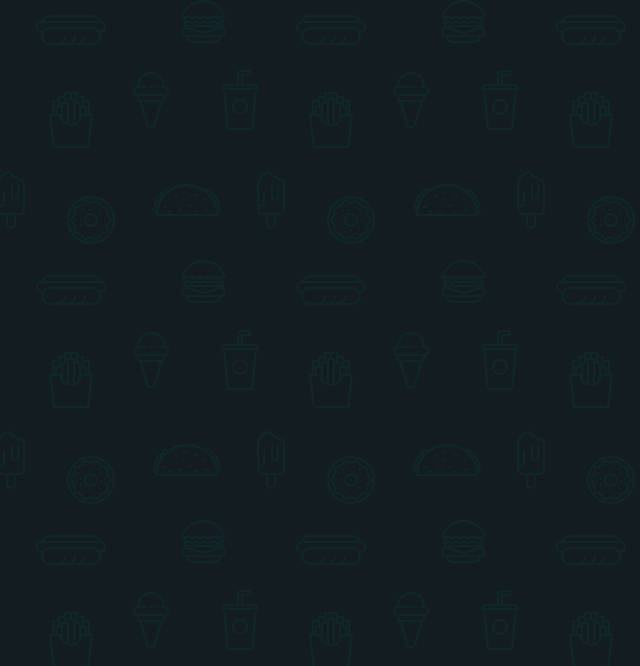
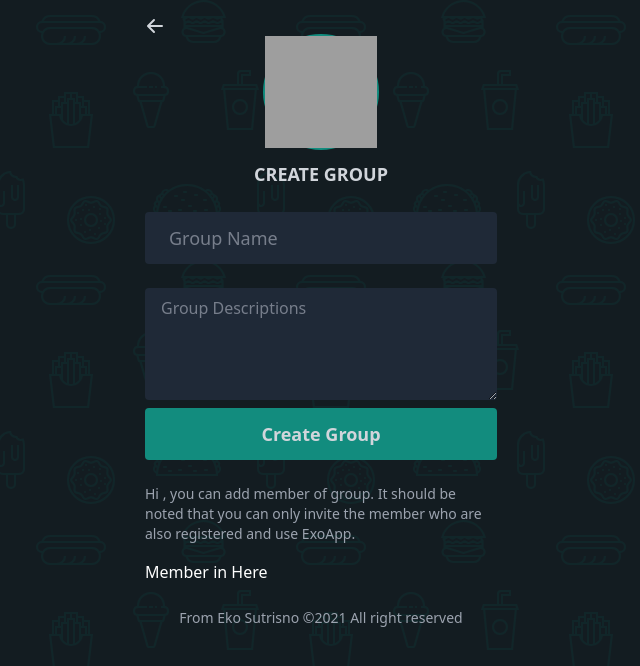
Before and after one commit to ekosutrisno/exoapp-chat, a Vue app: page /create-group in a window 1280 px wide. Before the commit this address had no page. Shown: the top 666 px of the page, without its empty margins (319-959 px from the left). Built offline with nearby package versions, Linux system fonts and the light colour scheme; grey boxes are pictures that could not be loaded; what vue3-click-away would draw is missing.

Commit message:
feat: add functionality for Create Group

```diff
--- a/src/components/Chat.vue
+++ b/src/components/Chat.vue
@@ -2,13 +2,13 @@
    <div class="h-auto group max-w-xs text-sm rounded-lg relative shadow-lg text-gray-300" :class="{
       'rounded-tl-none ':idx == 0 && isOwner == false,
       'bg-whatsapp-dark-200': isOwner == false,
-      'rounded-tr-none ':idx == 0 && isOwner,
+      'rounded-br-none ':idx == 0 && isOwner,
       'bg-whatsapp-teal-green-dark ': isOwner,
       }"
    >
 
       <div
-         class="absolute top-0 arrow-down"
+         class="absolute bottom-0 arrow-down"
          :class="{
             '-left-2': isOwner == false,
             'arrow-down-gray' : isOwner == false,
@@ -62,7 +62,7 @@ export default {
       border-left: 10px solid transparent;
       border-right: 10px solid transparent;
       border-radius: 10px;
-      border-top: 12px solid #2A2F32
+      border-bottom: 10px solid #2A2F32
    }
    .arrow-down-green {
       width: 0;
@@ -70,6 +70,6 @@ export default {
       border-left: 10px solid transparent;
       border-right: 10px solid transparent;
       border-radius: 10px;
-      border-top: 12px solid #075E54
+      border-bottom: 10px solid #075E54
    }
 </style>
--- a/src/components/MenuOption.vue
+++ b/src/components/MenuOption.vue
@@ -2,7 +2,7 @@
  <div class="absolute py-2 w-44 h-auto top-1 right-1 rounded bg-whatsapp-dark-100 ring-1 ring-whatsapp-dark-200 shadow-xl">
    <router-link class="inline-flex justify-start items-start pl-4 font-medium float-left py-2 hover:bg-gray-700 w-full" :to="{path:'/profile'}">Profile</router-link>
    <router-link class="inline-flex justify-start items-start pl-4 font-medium float-left py-2 hover:bg-gray-700 w-full" :to="{path:'/invite-friend'}">Invite friend</router-link>
-   <p class="inline-flex justify-start items-start pl-4 font-medium float-left py-2 hover:bg-gray-700 w-full" :to="{path:'/'}">New group</p>
+   <router-link class="inline-flex justify-start items-start pl-4 font-medium float-left py-2 hover:bg-gray-700 w-full" :to="{path:'/create-group'}">New group</router-link>
    <p class="inline-flex justify-start items-start pl-4 font-medium float-left py-2 hover:bg-gray-700 w-full" :to="{path:'/'}">Settings</p>
    <router-link class="inline-flex justify-start items-start pl-4 font-medium float-left py-2 hover:bg-gray-700 w-full" :to="{path:'/login'}" @click="$emit('on-logout')">Logout</router-link>
    <p class="inline-flex justify-start text-sm items-start pl-4 font-medium float-left py-2 text-gray-400 w-full" >App v0.0.1-Beta</p>
--- a/src/router.js
+++ b/src/router.js
@@ -1,48 +1,45 @@
 import { createRouter, createWebHistory } from 'vue-router';
-
-import HomePage from './views/HomePage.vue';
-import LoginPage from './views/LoginPage.vue';
-import RegisterPage from './views/RegisterPage.vue';
-import ChatHome from './views/ChatHome.vue';
-import InviteFriend from './views/InviteFriend.vue';
-import ChatRoom from './views/ChatRoom.vue';
-import ProfilePage from './views/ProfilePage.vue';
 
 const routes = [
    {
       path: "/",
       name: "Home",
-      component: HomePage,
+      component: () => import('./views/HomePage.vue'),
    },
    {
       path: "/login",
       name: "Login",
-      component: LoginPage,
+      component: () => import('./views/LoginPage.vue'),
    },
    {
       path: "/register",
       name: "Register",
-      component: RegisterPage,
+      component: () => import('./views/RegisterPage.vue'),
    },
    {
       path: "/profile",
       name: "Profile",
-      component: ProfilePage,
+      component: () => import('./views/ProfilePage.vue'),
    },
    {
       path: "/chat-home",
       name: "ChatHome",
-      component: ChatHome,
+      component: () => import('./views/ChatHome.vue'),
    },
    {
       path: "/invite-friend",
       name: "InviteFriend",
-      component: InviteFriend,
+      component: () => import('./views/InviteFriend.vue'),
+   },
+   {
+      path: "/create-group",
+      name: "CreateGroup",
+      component: () => import('./views/CreateGroup.vue'),
    },
    {
       path: "/chat-room",
       name: "ChatRoom",
-      component: ChatRoom,
+      component: () => import('./views/ChatRoom.vue'),
    },
 ];
 
--- a/src/views/ChatHome.vue
+++ b/src/views/ChatHome.vue
@@ -55,15 +55,15 @@
 
 <script>
 import { computed, onBeforeMount, onMounted, reactive, ref, toRefs } from 'vue'
+import { useRouter } from 'vue-router'
+import { useStore } from 'vuex'
 import db from '../firebase'
 import InboxChat from '../components/InboxChat.vue'
 import MenuOption from '../components/MenuOption.vue'
 import Spinner from '../components/Spinner.vue'
-import { useRouter } from 'vue-router'
-import { useStore } from 'vuex'
 
 export default {
-  components: { InboxChat, Spinner, MenuOption },
+   components: {InboxChat, Spinner, MenuOption},
    setup () {
       const option = ref(false);
       const router = useRouter();
--- /dev/null
+++ b/src/views/CreateGroup.vue
@@ -0,0 +1,108 @@
+<template>
+ <div v-if="isProcess" class="absolute flex items-center justify-center inset-0 z-50 bg-opacity-50 bg-gray-900">
+      <Spinner/>
+</div>
+ <div class="min-h-screen w-full absolute inset-0 max-w-sm mx-auto flex flex-col justify-center items-center">
+   <div class="h-full w-full p-4">
+      <div @click="back" class="font-semibold md:cursor-pointer text-gray-300">
+         <svg class="w-5" xmlns="http://www.w3.org/2000/svg" viewBox="0 0 20 20" fill="currentColor">
+            <path fill-rule="evenodd" d="M9.707 16.707a1 1 0 01-1.414 0l-6-6a1 1 0 010-1.414l6-6a1 1 0 011.414 1.414L5.414 9H17a1 1 0 110 2H5.414l4.293 4.293a1 1 0 010 1.414z" clip-rule="evenodd" />
+         </svg>
+      </div>
+      <div class="mx-auto mb-3 w-28 h-28 ring-2 ring-whatsapp-teal-green rounded-full">
+         <img class="w-full h-full object-cover " src="https://avatars0.githubusercontent.com/u/51039205?s=460&u=cb1d242b6a9b13a3b6383e46b5410fafe471b63d&v=4" alt="exoapp-logo">
+      </div>
+      <h1 class="text-center text-lg font-semibold text-gray-300 mb-6">CREATE GROUP</h1>
+      <h1 v-if="errorMessage" class="text-center text-sm font-semibold text-green-500 mb-6">{{errorMessage}}</h1>
+
+      <div class="w-full flex flex-col">
+         <input @keyup.enter="onCreateGroup" v-model="groupName" type="email" required class="py-3 px-6 text-lg text-gray-300 mb-6 rounded bg-gray-800 focus:outline-none focus-within:ring-1 focus:ring-gray-700 placeholder-gray-400 placeholder-opacity-70" placeholder="Group Name" />
+         <textarea v-model="groupDescriptions" class="py-2 px-4 text-gray-300 mb-2 rounded bg-gray-800 focus:outline-none focus-within:ring-1 focus:ring-gray-700 placeholder-gray-400 placeholder-opacity-70" rows="4" placeholder="Group Descriptions"></textarea>
+         <button @click="onCreateGroup" type="button" class="py-3 px-6 text-lg rounded hover:bg-opacity-80 font-semibold text-gray-300 bg-whatsapp-teal-green focus:outline-none">
+            Create Group
+         </button>
+         <p class="text-left mt-6 text-sm text-gray-400">Hi <span class="font-semibold">{{ currentUsername }}</span>, you can add member of group. It should be noted that you can only invite the member who are also registered and use ExoApp.</p>
+
+         <div class="mt-4 text-white">
+            Member in Here
+         </div>
+
+         <p class="text-center mt-6 text-sm text-gray-400">From Eko Sutrisno &copy;{{new Date().getFullYear()}} All right reserved</p>
+      </div>
+   </div>
+</div>
+</template>
+
+<script>
+import { computed, reactive, toRefs } from 'vue'
+import { useStore } from 'vuex';
+import { useRouter } from 'vue-router';
+import db from '../firebase';
+import Spinner from '../components/Spinner.vue';
+
+export default {
+   components: {
+      Spinner
+   },
+   setup(){
+      const store = useStore();
+      const router = useRouter();
+
+      const state = reactive({
+         groupName: '',
+         groupDescriptions: '',
+         errorMessage: '',
+         isProcess: false,
+         user_id: computed(() => store.getters.getUserId),
+         currentUsername: localStorage.getItem('username')
+      })
+
+      const onCreateGroup = () => {
+         let groupId = state.groupName.toUpperCase().replace(" ","") + new Date().getTime();
+         db.firestore().collection('users')
+            .doc(state.user_id)
+            .collection('groups')
+            .doc(groupId)
+            .set({
+               created_date: new Date(),
+               group_name: state.groupName,
+               group_description: state.groupDescriptions,
+               admin_create_id: state.user_id,
+               active: true
+            })
+            .then(() =>{
+              db.firestore().collection('users')
+                  .where('user_id', '==', state.user_id )
+                  .get().then( querySnapshot => {
+                     querySnapshot.forEach(doc => {
+                        db.firestore().collection('users')
+                           .doc(state.user_id)
+                           .collection('groups')
+                           .doc(groupId)
+                           .collection('members')
+                           .doc(state.user_id)
+                           .set(doc.data())
+                           .then(() =>{
+                              console.log("Group Added!")
+                           }).catch(e =>{
+                              console.log(e)
+                           })
+                     })
+                  })
+            }).catch(e =>{
+               console.log(e)
+            })
+      }
+
+      const back = () => {
+         router.back()
+      }
+
+      return {
+         ...toRefs(state),
+         onCreateGroup,
+         back
+      }
+   }
+}
+</script>
--- a/src/views/InviteFriend.vue
+++ b/src/views/InviteFriend.vue
@@ -12,7 +12,7 @@
       <div class="mx-auto mb-3 w-28 h-28 ring-2 ring-whatsapp-teal-green rounded-full">
          <img class="w-full h-full object-cover " src="https://avatars0.githubusercontent.com/u/51039205?s=460&u=cb1d242b6a9b13a3b6383e46b5410fafe471b63d&v=4" alt="exoapp-logo">
       </div>
-      <h1 class="text-center text-lg font-semibold text-gray-300 mb-6">INVITE YOUR FRIEND</h1>
+      <h1 class="text-center text-lg font-semibold text-gray-300 mb-6">INVITE FRIEND</h1>
       <h1 v-if="errorMessage" class="text-center text-sm font-semibold text-green-500 mb-6">{{errorMessage}}</h1>
 
       <div class="w-full flex flex-col">
@@ -20,6 +20,7 @@
          <button @click="onInvite" type="button" class="py-3 px-6 text-lg rounded hover:bg-opacity-80 font-semibold text-gray-300 bg-whatsapp-teal-green focus:outline-none">
             Invite
          </button>
+         <p class="text-left mt-6 text-sm text-gray-400">Hi <span class="font-semibold">{{ currentUsername }}</span>, you can add to your friends contact list and share stories with each other. It should be noted that you can only invite your friends who are also registered and use ExoApp.</p>
          <p class="text-center mt-6 text-sm text-gray-400">From Eko Sutrisno &copy;{{new Date().getFullYear()}} All right reserved</p>
       </div>
    </div>
@@ -42,7 +43,8 @@ export default {
          email: '',
          errorMessage: '',
          isProcess: false,
-         user_id: computed(() => store.getters.getUserId)
+         user_id: computed(() => store.getters.getUserId),
+         currentUsername: localStorage.getItem('username')
       })
 
        const validateEmail = (email) => {
```
Lines whose indentation alone changed are shown as unchanged.
